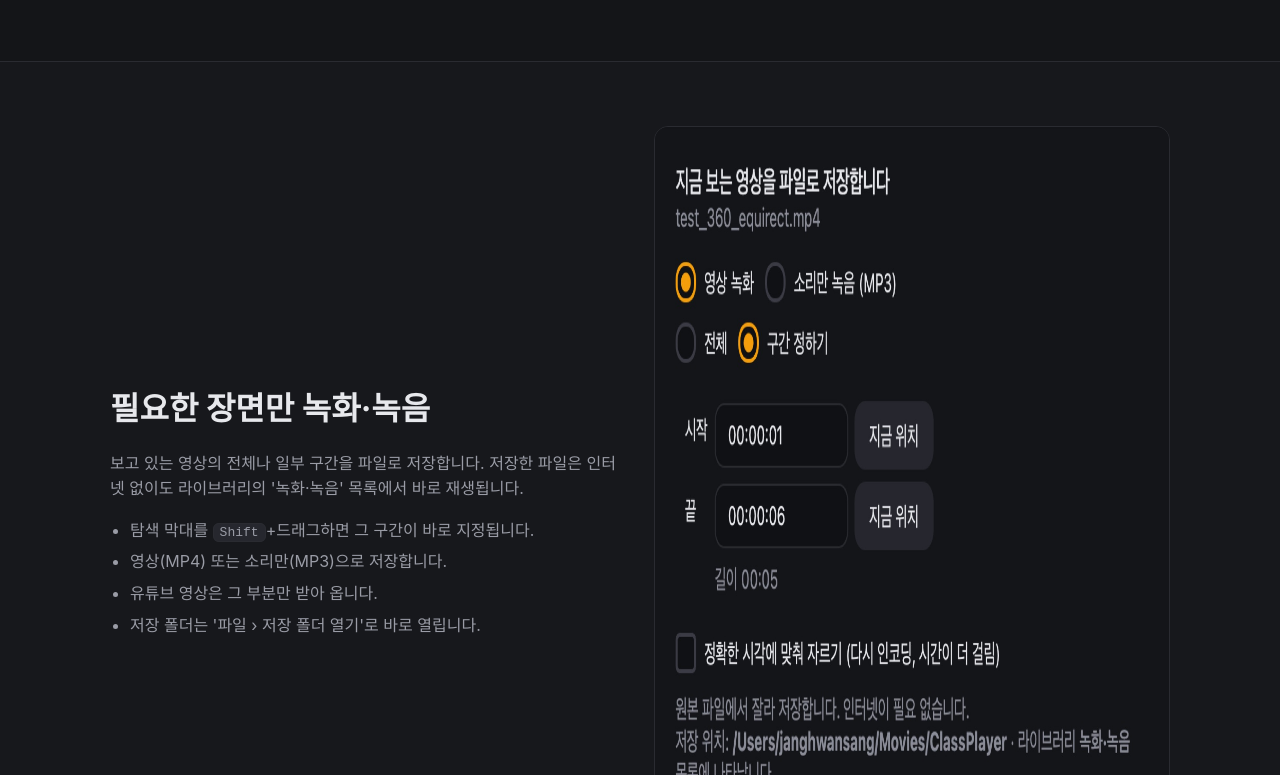
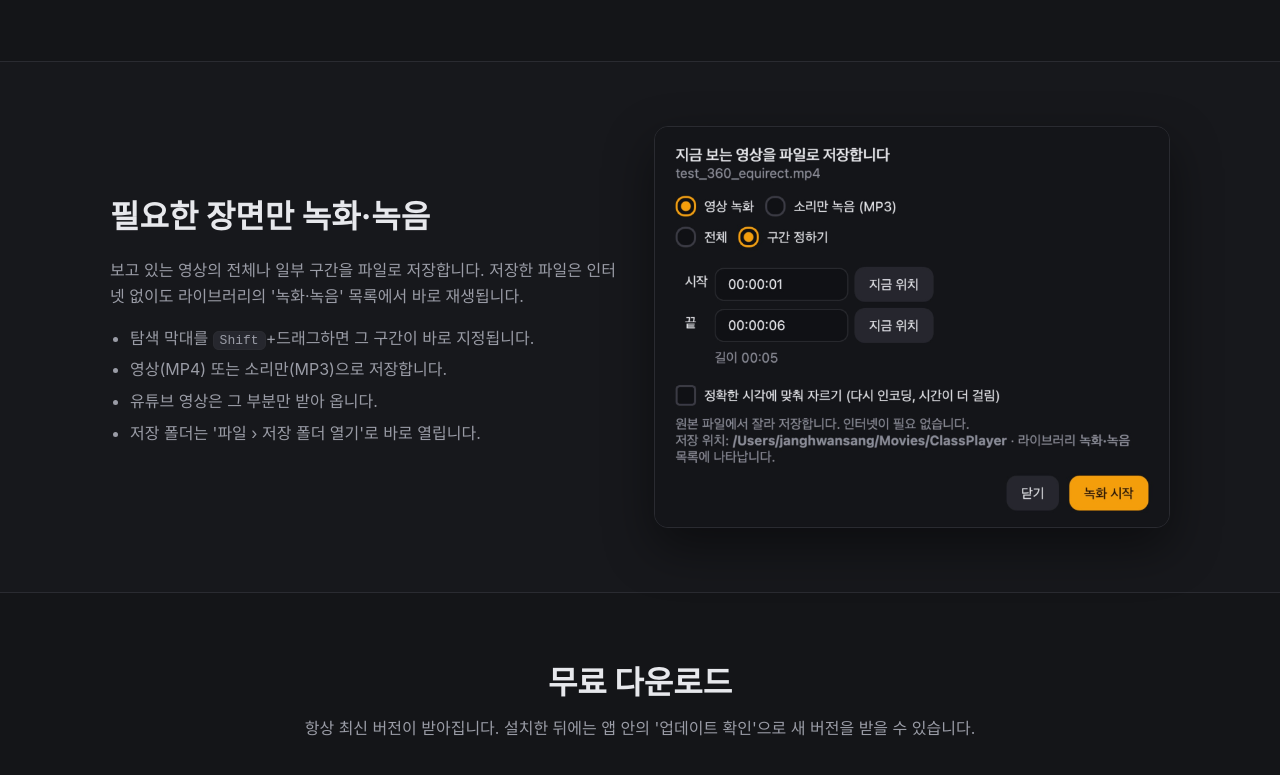
Before and after one commit to janghwansangai/classplayer, a plain HTML site: page site/public/index.html in a window 1280 px wide. Shown: the part 1727-2502 px from the top of the page. Drawn offline with Linux system fonts and the light colour scheme.

Commit message:
사이트: 녹화 화면 그림 비율 수정
Co-Authored-By: Claude Opus 5.5 <noreply@anthropic.com>

```diff
--- a/site/public/index.html
+++ b/site/public/index.html
@@ -50,7 +50,7 @@
   .dl ol { margin:0; padding-left:20px; color:var(--muted); font-size:14px; }
   .dl .alt { font-size:13px; color:var(--muted); }
   .two { display:grid; grid-template-columns:1fr 1fr; gap:28px; align-items:center; }
-  .two img { width:100%; border-radius:14px; border:1px solid var(--line); }
+  .two img { display:block; width:100%; max-width:520px; height:auto; margin:0 auto; border-radius:14px; border:1px solid var(--line); box-shadow:0 20px 50px rgba(0,0,0,.45); }
   .two ul { color:var(--muted); padding-left:20px; }
   .two li { margin:6px 0; }
   details { background:var(--panel); border:1px solid var(--line); border-radius:12px; padding:14px 18px; margin:10px 0; }
@@ -103,7 +103,7 @@
       <li>저장 폴더는 '파일 › 저장 폴더 열기'로 바로 열립니다.</li>
     </ul>
   </div>
-  <img src="screen-record.jpg" alt="녹화·녹음 창: 영상 녹화/소리만 녹음, 전체/구간, 시작·끝 시간" width="1000" height="786" loading="lazy">
+  <img src="screen-record.jpg" alt="녹화·녹음 창: 영상 녹화/소리만 녹음, 전체/구간, 시작·끝 시간" width="1600" height="1245" loading="lazy">
 </div></section>
 
 <section id="download"><div class="wrap">
```
